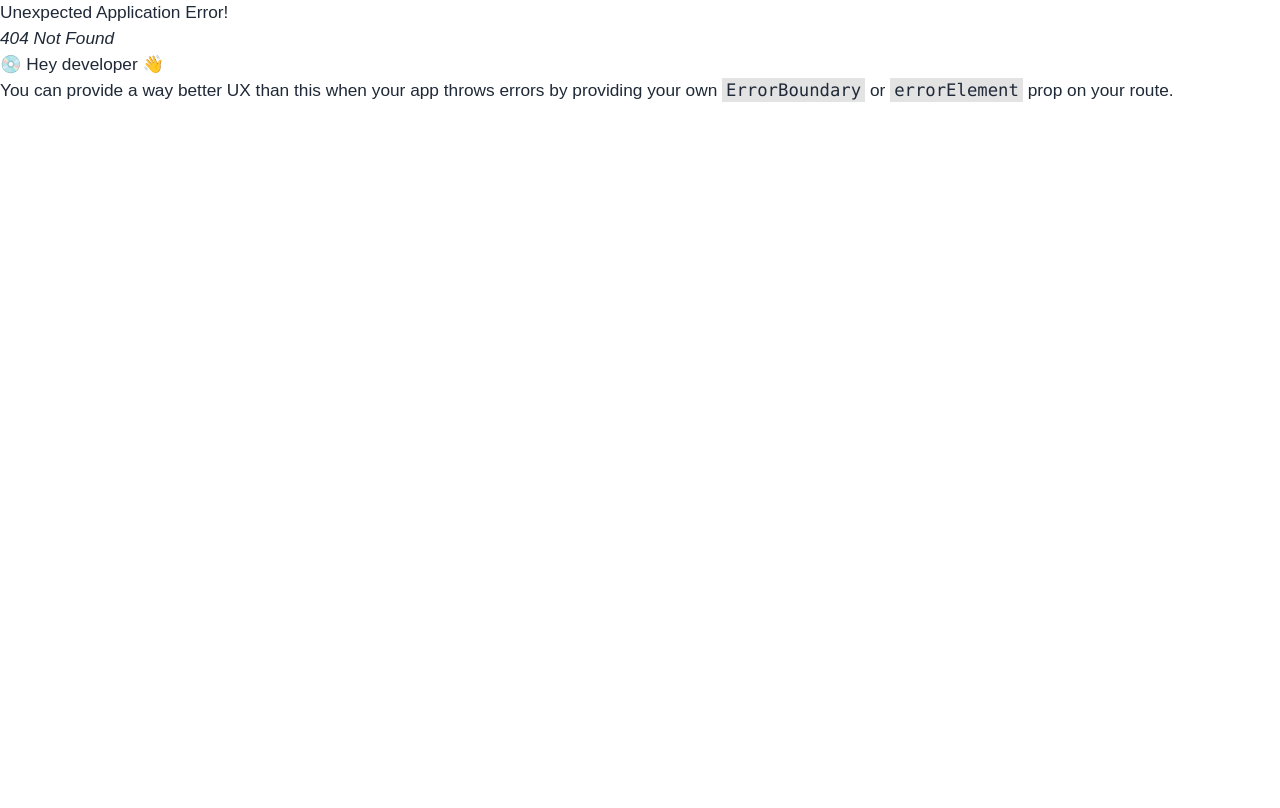
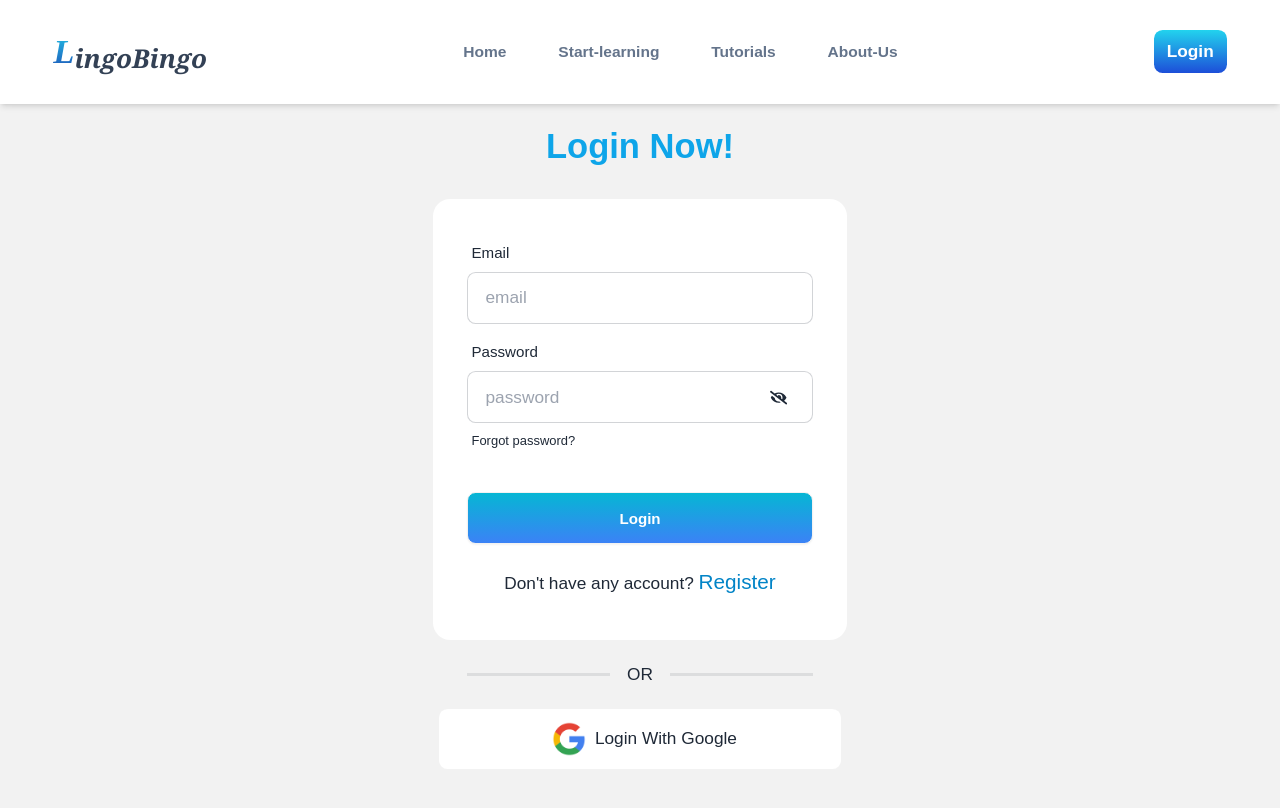
Before and after one commit to Humayra3186/Lingo-Bingo, a React (Vite) app: page /login in a window 1280 px wide. Before the commit this address had no page. Shown: the top 808 px of the page. Built offline with nearby package versions, Linux system fonts and the light colour scheme.

Commit message:
login pase and registration page ready with login form and registration form

```diff
--- a/package.json
+++ b/package.json
@@ -11,6 +11,7 @@
   },
   "dependencies": {
     "animate.css": "^4.1.1",
+    "firebase": "^11.0.2",
     "localforage": "^1.10.0",
     "match-sorter": "^8.0.0",
     "react": "^18.3.1",
--- /dev/null
+++ b/src/AuthProvider.jsx
@@ -0,0 +1,16 @@
+import React, { createContext } from 'react';
+
+ export const AuthContext = createContext(null)
+
+const AuthProvider = ({children}) => {
+
+    const info = {name:'vabna'}
+
+    return (
+       <AuthContext.Provider value={info}>
+        {children}
+       </AuthContext.Provider>
+    );
+};
+
+export default AuthProvider;
--- a/src/Layouts/Learning.jsx
+++ b/src/Layouts/Learning.jsx
@@ -1,9 +1,13 @@
-import React from 'react';
+import React, { useContext } from 'react';
 import { Link, NavLink } from 'react-router-dom';
 import { GiClick } from "react-icons/gi";
+import { AuthContext } from '../AuthProvider';
 
 const Learning = () => {
+
+
     const lessons = [1,2,3,4,5,6,7,8,9,10]
+
     return (
         <div className='bg-base-200'>
              <div className='py-7 flex flex-col items-center  bg-gradient-to-b from-cyan-500 to-blue-500   justify-center mb-10'><p className='inline-block text-[1.6rem] font-extrabold text-white  text-center mb-2 '>Learn Japanese <br /> Language With Lingo-Bingo</p>
--- /dev/null
+++ b/src/Layouts/Login.jsx
@@ -0,0 +1,56 @@
+import React, { useState } from 'react';
+import { FaEye } from "react-icons/fa";
+import { FaEyeSlash } from "react-icons/fa";
+import { Link } from 'react-router-dom';
+import google from '../assets/google.webp'
+
+const Login = () => {
+
+    const [show , setShow] = useState(false)
+    return (
+        <>
+
+        <div className='flex flex-col justify-center items-center  bg-base-200 gap-6 pb-[9rem] pt-[1rem]'>
+        <h1 className='text-[2rem] font-bold text-sky-500'>Login Now!</h1>
+             <div className="card w-full bg-white max-w-sm shrink-0 ">
+      <form className="card-body pb-0">
+        <div className="form-control">
+          <label className="label">
+            <span className="label-text">Email</span>
+          </label>
+          <input type="email" placeholder="email" className="input input-bordered" required />
+        </div>
+        <div className="form-control">
+          <label className="label">
+            <span className="label-text">Password</span>
+          </label>
+
+         <div className='relative'>
+         <input type={show? "text" : "password"} placeholder="password" className='input input-bordered w-full' required />
+          <div onClick={()=>{setShow(!show)}} className='pr-2 absolute right-4 top-4 cursor-pointer'>
+          {
+            show? <FaEye></FaEye> : <FaEyeSlash></FaEyeSlash>
+          }
+          </div>
+         </div>
+
+          <label className="label">
+            <a href="#" className="label-text-alt link link-hover">Forgot password?</a>
+          </label>
+        </div>
+        <div className="form-control mt-6">
+          <button className="btn  bg-gradient-to-b text-white from-cyan-500 to-blue-500">Login</button>
+        </div>
+      </form>
+      <p className='text-center pt-5 pb-10'>Don't have any account? <Link to={'/register'} className='text-[1.2rem] text-sky-600 '>Register</Link></p>
+    </div>
+
+    <div className="divider my-0 w-[20rem] mx-auto">OR</div>
+       <button className='flex justify-center items-center px-[6rem] bg-white py-1 rounded-lg'><img className='w-12' src={google} alt="" /> Login With Google</button>
+
+        </div>
+        </>
+    );
+};
+
+export default Login;
--- /dev/null
+++ b/src/Layouts/Register.jsx
@@ -0,0 +1,63 @@
+import React, { useState } from 'react';
+import { FaEye } from "react-icons/fa";
+import { FaEyeSlash } from "react-icons/fa";
+import { Link } from 'react-router-dom';
+import google from '../assets/google.webp'
+const Register = () => {
+    const [show , setShow] = useState(false)
+    return (
+        <>
+         <div className='flex flex-col justify-center items-center  bg-base-200 gap-6 pb-[9rem] pt-[1rem]'>
+        <h1 className='text-[2rem] font-bold text-sky-500'>Register Now!</h1>
+             <div className="card w-full bg-white max-w-sm shrink-0 ">
+      <form className="card-body pb-0">
+      <div className="form-control">
+          <label className="label">
+            <span className="label-text">Name</span>
+          </label>
+          <input type="text" placeholder="name" className="input input-bordered" required />
+        </div>
+        <div className="form-control">
+          <label className="label">
+            <span className="label-text">Photo-URL</span>
+          </label>
+          <input type="text" placeholder="photo url" className="input input-bordered" required />
+        </div>
+        <div className="form-control">
+          <label className="label">
+            <span className="label-text">Email</span>
+          </label>
+          <input type="email" placeholder="email" className="input input-bordered" required />
+        </div>
+        <div className="form-control">
+          <label className="label">
+            <span className="label-text">Password</span>
+          </label>
+
+         <div className='relative'>
+         <input type={show? "text" : "password"} placeholder="password" className='input input-bordered w-full' required />
+          <div onClick={()=>{setShow(!show)}} className='pr-2 absolute right-4 top-4 cursor-pointer'>
+          {
+            show? <FaEye></FaEye> : <FaEyeSlash></FaEyeSlash>
+          }
+          </div>
+         </div>
+
+
+        </div>
+        <div className="form-control mt-6">
+          <button className="btn  bg-gradient-to-b text-white from-cyan-500 to-blue-500">Register</button>
+        </div>
+      </form>
+      <p className='text-center pt-5 pb-10'>Already have any account? <Link to={'/login'} className='text-[1.2rem] text-sky-600 '>Login</Link></p>
+    </div>
+
+    <div className="divider my-0 w-[20rem] mx-auto">OR</div>
+       <button className='flex justify-center items-center px-[6rem] bg-white py-1 rounded-lg'><img className='w-12' src={google} alt="" /> Login With Google</button>
+
+        </div>
+        </>
+    );
+};
+
+export default Register;
--- a/src/components/Header/Header.jsx
+++ b/src/components/Header/Header.jsx
@@ -1,6 +1,6 @@
 import React, { useState } from 'react';
 
-import { NavLink } from 'react-router-dom';
+import { Link, NavLink } from 'react-router-dom';
 import { IoMenuSharp } from "react-icons/io5";
 import { RxCross2 } from "react-icons/rx";
 
@@ -36,7 +36,7 @@ const Header = () => {
 
 
                <div className='flex items-end'>
-               <span className='text-[1.6rem] lg:text-[2rem]  italic   font-extrabold  bg-gradient-to-b from-cyan-400 to-blue-800 bg-clip-text text-transparent '>L</span>
+               <span className='logo text-[1.6rem] lg:text-[2rem]  italic   font-extrabold  bg-gradient-to-b from-cyan-400 to-blue-800 bg-clip-text text-transparent '>L</span>
                <p className='text-[1.2rem] lg:text-[1.5rem]  italic   font-extrabold font-serif text-slate-700 ' >ingoBingo</p>
                </div>
 
@@ -48,7 +48,7 @@ const Header = () => {
 
                 </ul>
 
-                <button className='py-2 px-3 rounded-lg bg-gradient-to-b from-cyan-400 to-blue-700 text-white font-bold'>Login</button>
+                <Link to={"/login"} className='py-2 px-3 rounded-lg bg-gradient-to-b from-cyan-400 to-blue-700 text-white font-bold'>Login</Link>
             </div>
 
         </div>
--- /dev/null
+++ b/src/firebaseConfig.js
@@ -0,0 +1,17 @@
+// Import the functions you need from the SDKs you need
+import { initializeApp } from "firebase/app";
+// TODO: Add SDKs for Firebase products that you want to use
+// https://firebase.google.com/docs/web/setup#available-libraries
+
+// Your web app's Firebase configuration
+const firebaseConfig = {
+  apiKey: import.meta.env.VITE_apiKey,
+  authDomain: import.meta.env.VITE_authDomain,
+  projectId: import.meta.env.VITE_projectId,
+  storageBucket: import.meta.env.VITE_storageBucket,
+  messagingSenderId: import.meta.env.VITE_messagingSenderId,
+  appId: import.meta.env.VITE_appId,
+};
+
+// Initialize Firebase
+const app = initializeApp(firebaseConfig);
--- a/src/index.css
+++ b/src/index.css
@@ -12,7 +12,7 @@ body{
   font-family:Arial, Helvetica, sans-serif;
 }
 
-span{
+.logo{
   font-family:cursive;
 
 }
--- a/src/main.jsx
+++ b/src/main.jsx
@@ -7,8 +7,12 @@ import {
   RouterProvider,
 } from "react-router-dom";
 import Route from './route/Route.jsx';
+import AuthProvider from './AuthProvider.jsx';
 createRoot(document.getElementById('root')).render(
   <StrictMode>
-  <RouterProvider router={Route} />
+    <AuthProvider>
+    <RouterProvider router={Route} />
+    </AuthProvider>
+
   </StrictMode>,
 )
```
Also changed, not shown: src/route/Route.jsx (+10 -0 lines), src/assets/google.webp (added), 1 other file (tests, documents, lock files or other folders).
